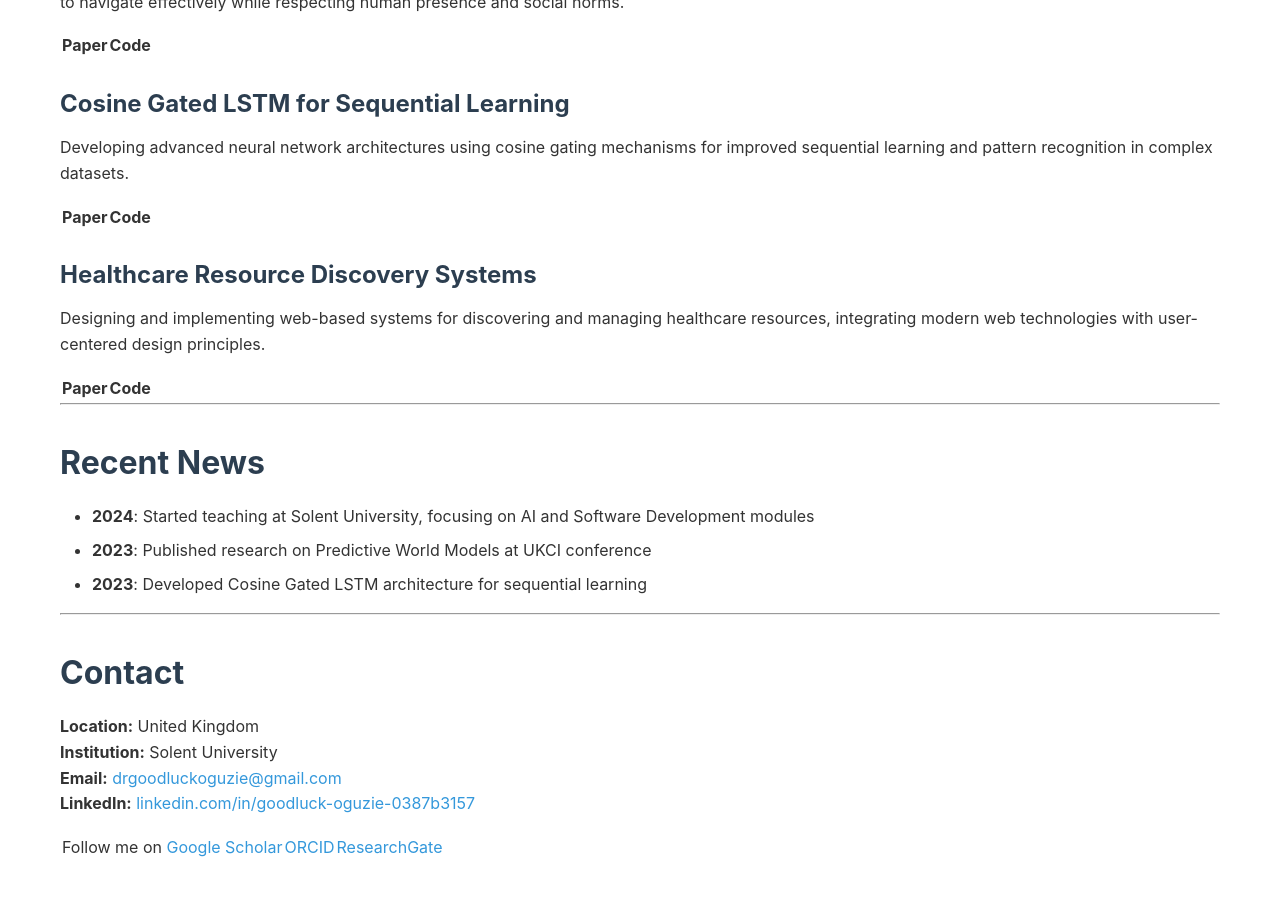
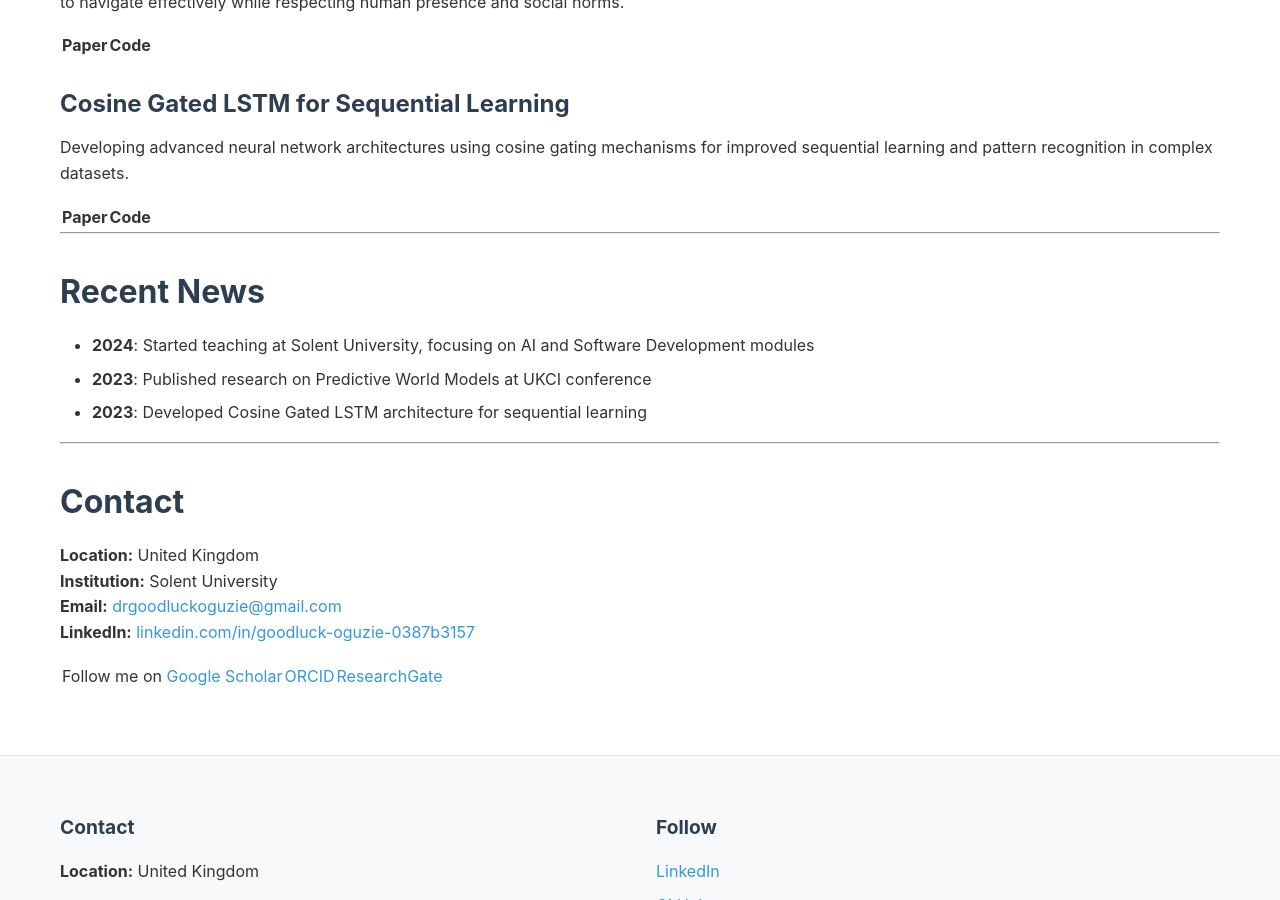
Before and after one commit to goodluckoguzie/goodluckoguzie.github.io, a Jekyll site: the page built from index.md, in a window 1280 px wide and 900 px high, scrolled down 499 px. Built offline with Jekyll 4.4.1, drawn with Linux system fonts in a browser that asks for light colours.

Commit message:
Remove Healthcare Resource Discovery Systems section from homepage

```diff
--- a/index.md
+++ b/index.md
@@ -23,12 +23,6 @@ Developing advanced neural network architectures using cosine gating mechanisms
 
 **Paper** | **Code**
 
-### Healthcare Resource Discovery Systems
-
-Designing and implementing web-based systems for discovering and managing healthcare resources, integrating modern web technologies with user-centered design principles.
-
-**Paper** | **Code**
-
 ---
 
 ## Recent News
```
